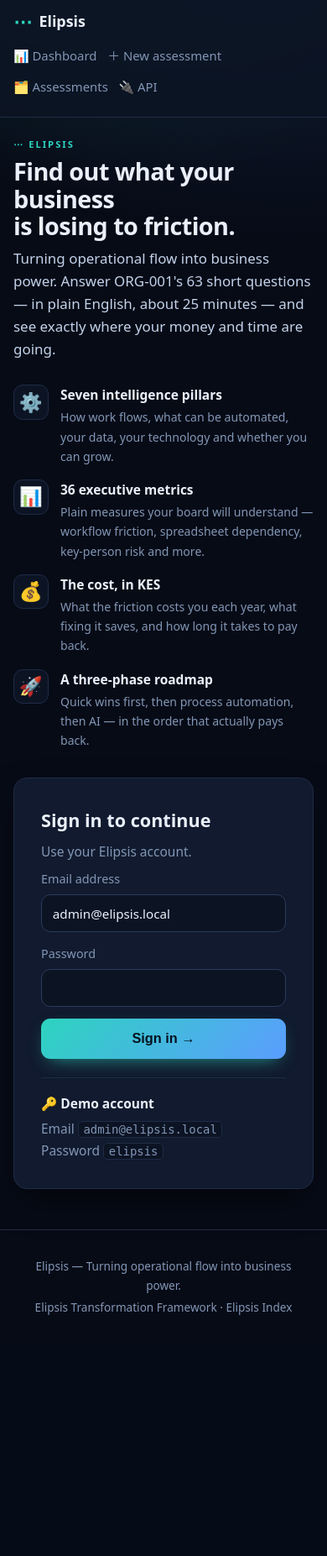
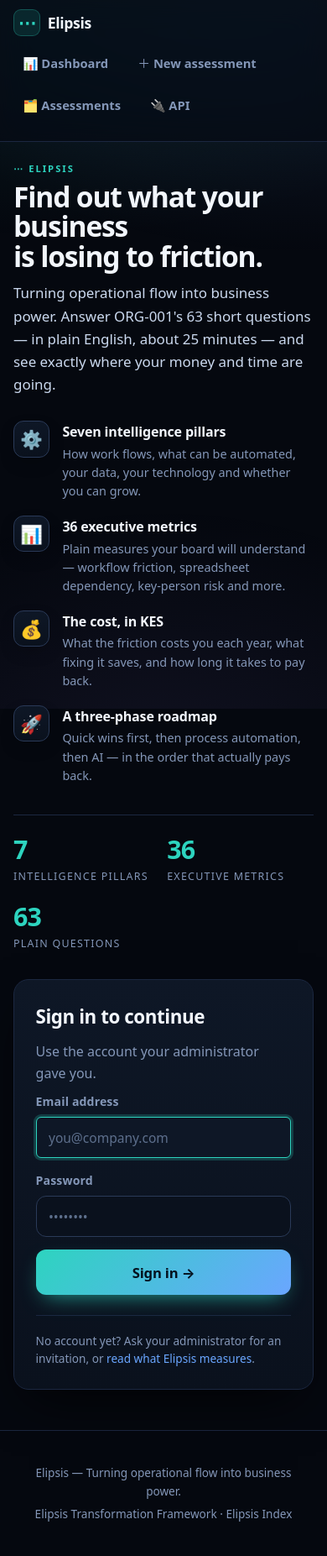
Before and after one commit to JonesKapedo/elipsis, a FastAPI app: page /login in a window 390 px wide. Shown: the whole page at 84% size. Before the commit the page ends 1566 px from the top, so only its background shows below. Run offline with FastAPI, Linux system fonts and the light colour scheme.

Commit message:
Remove published admin credentials and add a real landing page
The sign-in page rendered the bootstrap account in the page source:
admin@elipsis.local was even prefilled into the email input, and a "Demo
account" panel printed the password outright. On a public deployment that
is an open door -- anyone who loaded / could read the credentials and log
in.

The credentials are now configuration. services._seed_admin() reads
ELIPSIS_ADMIN_EMAIL / ELIPSIS_ADMIN_PASSWORD, defaults to the previous
values for local use, and prints a warning while the default password is
still in force. The login page shows neither value, prefills nothing, and
the demo-account panel is gone. Documented in the README and .env.example.

Also replaced the "/" redirect-to-login wall with an actual landing page.
Visitors previously landed straight on a sign-in form with no explanation,
which gave them no reason to stay. "/" now serves a page with a hero, a
stat band, the seven pillars, a three-step "how it works" and a closing
call to action; signed-in users still go to the dashboard.

Refreshed the design system to match: deeper background with a third
gradient wash, larger type scale and tighter heading tracking, gradient
headline text, buttons with hover lift and visible focus rings, gradient
card surfaces, a stat band, numbered step cards and a CTA panel, plus
responsive rules for the new components.

Verified: 68 tests pass, pyright 0 errors, /, /login, /static/style.css
and /docs all 200, the landing page renders all seven pillars, the CSS
brace-nests cleanly with no rules trapped inside a media query, and no
template contains the credentials.

Co-Authored-By: Claude Opus 4.8 (1M context) <noreply@anthropic.com>

```diff
--- a/elipsis_api/templates/login.html
+++ b/elipsis_api/templates/login.html
@@ -1,5 +1,5 @@
 {% extends "base.html" %}
-{% block title %}Welcome{% endblock %}
+{% block title %}Sign in{% endblock %}
 {% block content %}
 <div class="auth">
   <section class="auth-pitch">
@@ -23,28 +23,34 @@
         <p class="muted">Quick wins first, then process automation, then AI —
         in the order that actually pays back.</p></div></li>
     </ul>
+
+    <div class="auth-proof">
+      <div><b>7</b><span>intelligence pillars</span></div>
+      <div><b>36</b><span>executive metrics</span></div>
+      <div><b>{{ total_questions }}</b><span>plain questions</span></div>
+    </div>
   </section>
 
   <section class="auth-card">
     <h2>Sign in to continue</h2>
-    <p class="muted">Use your Elipsis account.</p>
+    <p class="muted">Use the account your administrator gave you.</p>
 
     {% if error %}<p class="error">{{ error }}</p>{% endif %}
 
     <form method="post" action="/login" class="stack">
       <label>Email address
-        <input type="email" name="email" value="admin@elipsis.local" required autocomplete="username">
+        <input type="email" name="email" required autocomplete="username"
+               placeholder="you@company.com" autofocus>
       </label>
       <label>Password
-        <input type="password" name="password" required autocomplete="current-password">
+        <input type="password" name="password" required
+               autocomplete="current-password" placeholder="••••••••">
       </label>
       <button class="btn big full" type="submit">Sign in →</button>
     </form>
 
-    <div class="demo-note">
-      <strong>🔑 Demo account</strong>
-      <p class="muted">Email <code>admin@elipsis.local</code><br>Password <code>elipsis</code></p>
-    </div>
+    <p class="auth-help">No account yet? Ask your administrator for an
+    invitation, or <a href="/">read what {{ BRAND_NAME }} measures</a>.</p>
   </section>
 </div>
 {% endblock %}
--- a/static/style.css
+++ b/static/style.css
@@ -3,35 +3,42 @@
    Dark, calm, high-contrast. One accent, generous spacing, no clutter.
    ========================================================================== */
 :root{
-  --bg:#070b16; --panel:#111a2e; --panel2:#0c1424; --panel3:#16203899;
-  --line:#1f2c47; --line2:#2b3b5c;
-  --ink:#eaf0fb; --soft:#c3d2ea; --muted:#8296b5;
-  --accent:#2dd4bf; --accent2:#5b9dff; --violet:#a78bfa;
+  --bg:#05080f; --panel:#0e1726; --panel2:#0a111d; --panel3:#16203899;
+  --line:#1b2740; --line2:#2a3a58;
+  --ink:#f2f6fc; --soft:#cbd9ef; --muted:#8497b8;
+  --accent:#2dd4bf; --accent2:#6aa6ff; --violet:#a78bfa;
   --warn:#fbbf24; --bad:#f87171; --good:#4ade80;
-  --r:16px; --r-sm:11px;
-  --shadow:0 18px 45px -12px rgba(0,0,0,.65);
+  --r:18px; --r-sm:12px;
+  --shadow:0 24px 60px -18px rgba(0,0,0,.8);
+  --shadow-sm:0 8px 24px -12px rgba(0,0,0,.7);
   --grad:linear-gradient(135deg,var(--accent),var(--accent2));
+  --ring:0 0 0 3px rgba(45,212,191,.22);
 }
 *{box-sizing:border-box}
-html{scroll-behavior:smooth}
+html{scroll-behavior:smooth;-webkit-text-size-adjust:100%}
 body{
   margin:0;background:var(--bg);color:var(--ink);
-  font:15.5px/1.65 system-ui,-apple-system,"Segoe UI",Roboto,"Helvetica Neue",sans-serif;
-  -webkit-font-smoothing:antialiased;
+  font:16px/1.65 system-ui,-apple-system,"Segoe UI",Roboto,"Helvetica Neue",sans-serif;
+  -webkit-font-smoothing:antialiased;text-rendering:optimizeLegibility;
+  font-feature-settings:"kern","liga","cv11";
 }
 body::before{
   content:"";position:fixed;inset:0;z-index:-1;pointer-events:none;
   background:
-    radial-gradient(900px 500px at 12% -8%,rgba(45,212,191,.10),transparent 60%),
-    radial-gradient(800px 500px at 88% 0%,rgba(91,157,255,.10),transparent 60%);
+    radial-gradient(1100px 620px at 10% -12%,rgba(45,212,191,.13),transparent 62%),
+    radial-gradient(900px 560px at 92% -4%,rgba(106,166,255,.13),transparent 60%),
+    radial-gradient(700px 500px at 50% 110%,rgba(167,139,250,.08),transparent 65%);
 }
 a{color:var(--accent2);text-decoration:none;transition:color .15s}
 a:hover{color:var(--accent);text-decoration:none}
-h1{font-size:clamp(1.8rem,3.4vw,2.7rem);line-height:1.12;margin:.25em 0;letter-spacing:-.02em}
-h2{font-size:1.35rem;margin:1.8em 0 .6em;padding-bottom:.35em;border-bottom:1px solid var(--line)}
-h3{font-size:1.06rem;margin:1.2em 0 .55em;color:#d6e3f7;letter-spacing:-.01em}
-h4{margin:.3rem 0;font-size:.95rem;color:var(--ink)}
-p{margin:.5em 0}
+:focus-visible{outline:2px solid var(--accent2);outline-offset:2px;border-radius:6px}
+h1{font-size:clamp(2.1rem,5vw,3.5rem);line-height:1.06;margin:.2em 0;letter-spacing:-.035em;font-weight:800}
+h2{font-size:clamp(1.5rem,2.6vw,2rem);margin:1.9em 0 .55em;padding-bottom:.4em;
+  border-bottom:1px solid var(--line);letter-spacing:-.02em;font-weight:750}
+h3{font-size:1.08rem;margin:1.2em 0 .55em;color:#dbe7f9;letter-spacing:-.01em}
+h4{margin:.3rem 0;font-size:.97rem;color:var(--ink)}
+p{margin:.55em 0}
+.lede{font-size:1.1rem;color:var(--soft);line-height:1.62;max-width:62ch}
 .muted{color:var(--muted)}
 .small{font-size:.82rem}
 code{background:var(--panel2);border:1px solid var(--line);border-radius:5px;padding:.05rem .35rem;font-size:.9em}
@@ -42,59 +49,77 @@ code{background:var(--panel2);border:1px solid var(--line);border-radius:5px;pad
 /* --- Top bar ------------------------------------------------------------ */
 .topbar{
   display:flex;align-items:center;gap:1.5rem;flex-wrap:wrap;
-  padding:.85rem 1.5rem;border-bottom:1px solid var(--line);
-  background:rgba(12,20,36,.86);backdrop-filter:blur(14px);
+  padding:.9rem clamp(1rem,4vw,2rem);border-bottom:1px solid var(--line);
+  background:rgba(7,11,20,.78);backdrop-filter:blur(18px) saturate(160%);
   position:sticky;top:0;z-index:50;
 }
-.brand{font-weight:800;font-size:1.12rem;color:var(--ink);display:flex;align-items:center;gap:.5rem}
-.brand .mark{color:var(--accent);font-size:1.4rem;line-height:1}
-.topbar nav{display:flex;gap:1.2rem;flex-wrap:wrap}
-.topbar nav a{color:var(--muted);font-weight:500;font-size:.93rem}
-.topbar nav a:hover{color:var(--ink)}
+.brand{font-weight:800;font-size:1.1rem;color:var(--ink);display:flex;align-items:center;gap:.55rem;letter-spacing:-.02em}
+.brand .mark{
+  color:var(--accent);font-size:1.35rem;line-height:1;
+  width:2rem;height:2rem;display:grid;place-items:center;border-radius:9px;
+  background:rgba(45,212,191,.12);border:1px solid rgba(45,212,191,.28);
+}
+.topbar nav{display:flex;gap:.35rem;flex-wrap:wrap}
+.topbar nav a{
+  color:var(--muted);font-weight:550;font-size:.92rem;
+  padding:.42rem .7rem;border-radius:9px;transition:color .15s,background .15s;
+}
+.topbar nav a:hover{color:var(--ink);background:var(--panel2)}
 .session{margin-left:auto;display:flex;gap:.9rem;align-items:center;font-size:.9rem;color:var(--muted)}
 .who{color:var(--ink);font-weight:600}
 
-main{max-width:1180px;margin:0 auto;padding:2.2rem 1.5rem 4.5rem}
-footer{border-top:1px solid var(--line);padding:1.8rem 1.5rem;text-align:center;color:var(--muted);font-size:.85rem}
-footer p{margin:.25em 0}
+main{max-width:1180px;margin:0 auto;padding:clamp(1.6rem,4vw,3rem) clamp(1rem,4vw,2rem) 5rem}
+footer{border-top:1px solid var(--line);padding:2.2rem 1.5rem;text-align:center;color:var(--muted);font-size:.85rem}
+footer p{margin:.3em 0}
 
 /* --- Buttons ------------------------------------------------------------ */
 .btn{
-  display:inline-flex;align-items:center;gap:.45rem;
-  background:var(--grad);color:#04121f;font-weight:700;
-  padding:.72rem 1.25rem;border-radius:var(--r-sm);border:0;cursor:pointer;
-  font-size:.95rem;transition:transform .12s ease,filter .15s ease,box-shadow .15s;
-  box-shadow:0 8px 22px -10px rgba(45,212,191,.8);
+  display:inline-flex;align-items:center;justify-content:center;gap:.5rem;
+  background:var(--grad);color:#04121f;font-weight:750;letter-spacing:-.01em;
+  padding:.78rem 1.4rem;border-radius:var(--r-sm);border:0;cursor:pointer;
+  font-size:.97rem;font-family:inherit;
+  transition:transform .14s ease,filter .15s ease,box-shadow .2s ease;
+  box-shadow:0 10px 26px -10px rgba(45,212,191,.75);
 }
-.btn:hover{filter:brightness(1.08);transform:translateY(-1px);color:#04121f}
+.btn:hover{filter:brightness(1.08);transform:translateY(-2px);color:#04121f;
+  box-shadow:0 16px 34px -12px rgba(45,212,191,.85)}
 .btn:active{transform:translateY(0)}
+.btn:focus-visible{outline:none;box-shadow:var(--ring),0 10px 26px -10px rgba(45,212,191,.75)}
 .btn.ghost{background:transparent;color:var(--accent);border:1px solid var(--line2);box-shadow:none}
-.btn.ghost:hover{border-color:var(--accent);background:rgba(45,212,191,.07)}
-.btn.big{padding:.9rem 1.6rem;font-size:1.02rem}
+.btn.ghost:hover{border-color:var(--accent);background:rgba(45,212,191,.08);box-shadow:none}
+.btn.big{padding:.95rem 1.8rem;font-size:1.04rem}
 .btn.full{width:100%;justify-content:center}
 .btn.sm{padding:.45rem .8rem;font-size:.85rem}
 
 /* --- Cards / blocks ----------------------------------------------------- */
 .block{
-  background:var(--panel);border:1px solid var(--line);border-radius:var(--r);
-  padding:1.4rem 1.5rem;margin:1.2rem 0;box-shadow:var(--shadow);
+  background:linear-gradient(180deg,var(--panel),var(--panel2));
+  border:1px solid var(--line);border-radius:var(--r);
+  padding:clamp(1.2rem,2.5vw,1.7rem);margin:1.3rem 0;box-shadow:var(--shadow);
 }
 .block h3:first-child{margin-top:0}
 .block-head{display:flex;justify-content:space-between;align-items:center;gap:1rem;flex-wrap:wrap}
 .block-head h3{margin:.3rem 0}
 .grid{display:grid;grid-template-columns:repeat(auto-fit,minmax(230px,1fr));gap:1rem;margin-top:1.6rem}
-.card{background:var(--panel);border:1px solid var(--line);border-radius:var(--r);padding:1.2rem;box-shadow:var(--shadow)}
+.card{
+  background:linear-gradient(180deg,var(--panel),var(--panel2));
+  border:1px solid var(--line);border-radius:var(--r);padding:1.3rem;
+  box-shadow:var(--shadow-sm);transition:transform .18s ease,border-color .18s ease;
+}
+.card:hover{transform:translateY(-3px);border-color:var(--line2)}
 .card h3{margin-top:0;color:var(--accent)}
-.narrow{max-width:640px}
-.stack{display:flex;flex-direction:column;gap:.9rem}
-.stack label{display:flex;flex-direction:column;gap:.4rem;font-size:.9rem;color:var(--muted);font-weight:500}
+.narrow{max-width:660px}
+.stack{display:flex;flex-direction:column;gap:.95rem}
+.stack label{display:flex;flex-direction:column;gap:.42rem;font-size:.88rem;
+  color:var(--muted);font-weight:550;letter-spacing:.01em}
 
 input,select{
   background:var(--panel2);border:1px solid var(--line2);color:var(--ink);
-  padding:.7rem .8rem;border-radius:var(--r-sm);font-size:.95rem;width:100%;
-  font-family:inherit;transition:border-color .15s,box-shadow .15s;
+  padding:.78rem .9rem;border-radius:var(--r-sm);font-size:.97rem;width:100%;
+  font-family:inherit;transition:border-color .15s,box-shadow .15s,background .15s;
 }
-input:focus,select:focus{outline:none;border-color:var(--accent);box-shadow:0 0 0 3px rgba(45,212,191,.18)}
+input::placeholder{color:#5d6f8c}
+input:focus,select:focus{outline:none;border-color:var(--accent);background:var(--panel);box-shadow:var(--ring)}
 
 /* --- Bars --------------------------------------------------------------- */
 .bar{background:var(--panel2);border:1px solid var(--line);border-radius:100px;height:10px;overflow:hidden}
@@ -103,25 +128,35 @@ input:focus,select:focus{outline:none;border-color:var(--accent);box-shadow:0 0
 .sp-bar{display:block;background:var(--panel2);border-radius:100px;height:8px;overflow:hidden;flex:1;min-width:70px}
 .sp-bar i{display:block;height:100%;background:var(--grad);border-radius:100px;transition:width .5s ease}
 
-/* --- Auth (welcome / login) -------------------------------------------- */
-.auth{display:grid;grid-template-columns:1.25fr .85fr;gap:2.6rem;align-items:center;min-height:70vh}
-.auth-pitch h1{margin-bottom:.3em}
-.auth-points{list-style:none;padding:0;margin:1.8rem 0 0;display:flex;flex-direction:column;gap:1rem}
-.auth-points li{display:flex;gap:.9rem;align-items:flex-start}
+/* --- Auth (sign in) ----------------------------------------------------- */
+.auth{display:grid;grid-template-columns:1.2fr .8fr;gap:clamp(2rem,5vw,3.5rem);
+  align-items:center;min-height:72vh}
+.auth-pitch h1{margin-bottom:.35em}
+.auth-points{list-style:none;padding:0;margin:1.9rem 0 0;display:flex;flex-direction:column;gap:1.1rem}
+.auth-points li{display:flex;gap:.95rem;align-items:flex-start}
 .auth-points li>span{
-  font-size:1.4rem;width:2.6rem;height:2.6rem;flex:0 0 2.6rem;
-  display:grid;place-items:center;border-radius:11px;
-  background:var(--panel2);border:1px solid var(--line);
+  font-size:1.35rem;width:2.7rem;height:2.7rem;flex:0 0 2.7rem;
+  display:grid;place-items:center;border-radius:12px;
+  background:linear-gradient(180deg,var(--panel),var(--panel2));
+  border:1px solid var(--line2);box-shadow:var(--shadow-sm);
 }
-.auth-points strong{display:block;margin-bottom:.1rem}
-.auth-points p{margin:0;font-size:.88rem}
+.auth-points strong{display:block;margin-bottom:.12rem;letter-spacing:-.01em}
+.auth-points p{margin:0;font-size:.9rem;line-height:1.55}
+.auth-proof{display:flex;gap:2.2rem;margin-top:2.2rem;padding-top:1.6rem;
+  border-top:1px solid var(--line);flex-wrap:wrap}
+.auth-proof div{display:flex;flex-direction:column}
+.auth-proof b{font-size:1.9rem;font-weight:800;color:var(--accent);line-height:1;
+  letter-spacing:-.03em;font-variant-numeric:tabular-nums}
+.auth-proof span{font-size:.78rem;color:var(--muted);text-transform:uppercase;
+  letter-spacing:.1em;margin-top:.4rem}
 .auth-card{
-  background:var(--panel);border:1px solid var(--line);border-radius:var(--r);
-  padding:2rem;box-shadow:var(--shadow);
+  background:linear-gradient(180deg,var(--panel),var(--panel2));
+  border:1px solid var(--line);border-radius:var(--r);
+  padding:clamp(1.6rem,3vw,2.2rem);box-shadow:var(--shadow);
 }
-.auth-card h2{margin:0 0 .2rem;border:0;padding:0}
-.demo-note{margin-top:1.4rem;padding-top:1.1rem;border-top:1px solid var(--line)}
-.demo-note p{margin:.3rem 0 0}
+.auth-card h2{margin:0 0 .2rem;border:0;padding:0;font-size:1.4rem}
+.auth-help{margin:1.5rem 0 0;padding-top:1.2rem;border-top:1px solid var(--line);
+  font-size:.85rem;color:var(--muted);line-height:1.55}
 
 /* --- Dashboard ---------------------------------------------------------- */
 .dash-hero{
@@ -347,3 +382,80 @@ input:focus,select:focus{outline:none;border-color:var(--accent);box-shadow:0 0
 .btn.danger{background:transparent;color:var(--bad);border:1px solid rgba(248,113,113,.45);box-shadow:none}
 .btn.danger:hover{background:rgba(248,113,113,.12);border-color:var(--bad);color:#fca5a5}
 .btn.danger.sm{font-size:.8rem;padding:.4rem .75rem}
+/* --- Landing page ------------------------------------------------------- */
+.hero{max-width:900px;padding:clamp(1rem,5vw,3rem) 0 clamp(2rem,5vw,3.5rem)}
+.hero h1{max-width:16ch;background:linear-gradient(180deg,#ffffff,#b9cde8);
+  -webkit-background-clip:text;background-clip:text;color:transparent}
+.hero .lede{margin-top:1.2rem;max-width:58ch}
+.hero-actions{display:flex;gap:.85rem;margin-top:2rem;flex-wrap:wrap}
+.hero-trust{list-style:none;display:flex;gap:1.6rem;padding:0;margin:2rem 0 0;
+  flex-wrap:wrap;color:var(--muted);font-size:.88rem}
+.hero-trust li{display:flex;align-items:center;gap:.5rem}
+.hero-trust li::before{
+  content:"";width:5px;height:5px;border-radius:50%;
+  background:var(--accent);box-shadow:0 0 0 3px rgba(45,212,191,.16);
+}
+
+.stats{
+  display:grid;grid-template-columns:repeat(auto-fit,minmax(170px,1fr));gap:1px;
+  background:var(--line);border:1px solid var(--line);border-radius:var(--r);
+  overflow:hidden;margin:0 0 1rem;box-shadow:var(--shadow);
+}
+.stats div{
+  background:linear-gradient(180deg,var(--panel),var(--panel2));
+  padding:1.5rem 1.2rem;display:flex;flex-direction:column;
+}
+.stats b{font-size:2.2rem;font-weight:800;line-height:1;letter-spacing:-.035em;
+  background:var(--grad);-webkit-background-clip:text;background-clip:text;
+  color:transparent;font-variant-numeric:tabular-nums}
+.stats span{font-size:.8rem;color:var(--muted);margin-top:.5rem;
+  text-transform:uppercase;letter-spacing:.09em}
+
+.pillar-card{position:relative;overflow:hidden}
+.tag-code{
+  display:inline-block;font-size:.7rem;font-weight:800;letter-spacing:.14em;
+  color:var(--accent);background:rgba(45,212,191,.1);
+  border:1px solid rgba(45,212,191,.25);border-radius:6px;
+  padding:.16rem .5rem;margin-bottom:.6rem;font-variant-numeric:tabular-nums;
+}
+.pillar-card h4{font-size:1rem;margin:.1rem 0 .35rem;letter-spacing:-.01em}
+.pillar-card p{margin:.15rem 0}
+
+.steps{display:grid;grid-template-columns:repeat(auto-fit,minmax(260px,1fr));
+  gap:1.1rem;margin-top:1.7rem}
+.step-card{
+  background:linear-gradient(180deg,var(--panel),var(--panel2));
+  border:1px solid var(--line);border-radius:var(--r);
+  padding:1.5rem 1.4rem;box-shadow:var(--shadow-sm);
+  transition:transform .18s ease,border-color .18s ease;
+}
+.step-card:hover{transform:translateY(-3px);border-color:var(--line2)}
+.step-n{
+  display:grid;place-items:center;width:2.3rem;height:2.3rem;border-radius:50%;
+  background:var(--grad);color:#04121f;font-weight:800;font-size:1.05rem;
+  margin-bottom:.9rem;box-shadow:0 8px 20px -8px rgba(45,212,191,.8);
+}
+.step-card h4{margin:.1rem 0 .4rem;font-size:1.02rem}
+.step-card p{margin:0;font-size:.9rem;line-height:1.6}
+
+.cta-panel{
+  margin:3rem 0 1rem;padding:clamp(2rem,5vw,3.4rem);
+  text-align:center;border-radius:var(--r);
+  border:1px solid var(--line2);box-shadow:var(--shadow);
+  background:
+    radial-gradient(600px 260px at 50% 0%,rgba(45,212,191,.13),transparent 70%),
+    linear-gradient(180deg,var(--panel),var(--panel2));
+}
+.cta-panel h2{border:0;padding:0;margin:.2em 0 .4em}
+.cta-panel .lede{margin:0 auto 1.8rem;text-align:center}
+
+@media (max-width:760px){
+  .hero-actions{flex-direction:column;align-items:stretch}
+  .hero-actions .btn{width:100%}
+  .hero h1{font-size:clamp(1.85rem,7vw,2.6rem)}
+  .stats{grid-template-columns:repeat(2,1fr)}
+  .auth-proof{gap:1.4rem}
+}
+@media (max-width:420px){
+  .stats{grid-template-columns:1fr}
+}
```
Also changed, not shown: elipsis_api/routers/pages.py (+8 -3 lines), elipsis_api/services.py (+24 -2 lines), elipsis_api/templates/landing.html (added, +73 -0 lines), README.md, 1 other file.
